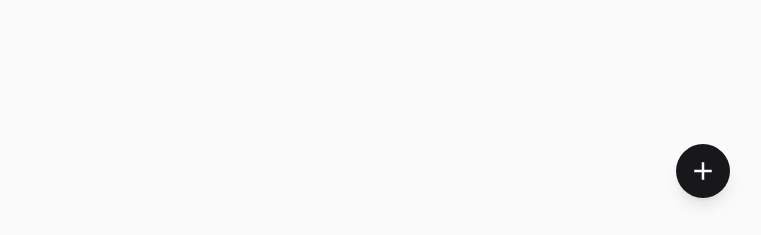
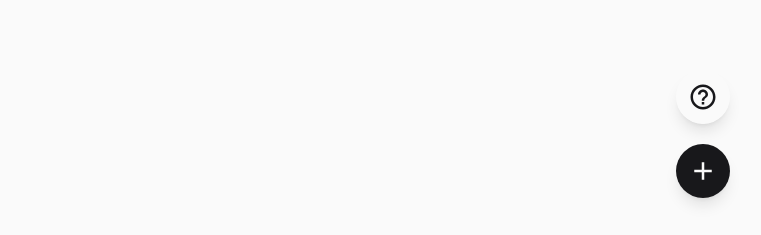
Before and after one commit to iMADi-ARCH/Todolist-zustand, a Next.js app: page / in a window 1280 px wide. Shown: the part 562-797 px from the top of the page, without its empty margins (510-1271 px from the left). Built offline with nearby package versions, Linux system fonts and the light colour scheme.

Commit message:
better help and keyicons

```diff
--- a/src/components/Help/index.tsx
+++ b/src/components/Help/index.tsx
@@ -15,7 +15,12 @@ const Help: FC<HelpProps> = ({ open, onOpenChange, ...props }) => {
     }
 
     return (
-        <Modal open={open} onOpenChange={onOpenChange} {...props} title="Help">
+        <Modal
+            open={open}
+            onOpenChange={onOpenChange}
+            {...props}
+            title="Keyboard Shortcuts"
+        >
             <div className="py-5 flex flex-col gap-10">
                 <div className="flex flex-col gap-1 leading-5">
                     <h2 className="text-lg font-semibold">
@@ -45,6 +50,12 @@ const Help: FC<HelpProps> = ({ open, onOpenChange, ...props }) => {
                         Press <KeyIcon>J</KeyIcon> to scroll down and
                         <KeyIcon>K</KeyIcon> to scroll up
                     </p>
+                </div>{" "}
+                <div className="flex flex-col gap-3 leading-5">
+                    <h2 className="text-lg font-semibold">Help</h2>
+                    <p>
+                        To open this menu press <KeyIcon>/</KeyIcon>
+                    </p>
                 </div>
             </div>
         </Modal>
--- a/src/components/Todos/index.tsx
+++ b/src/components/Todos/index.tsx
@@ -3,7 +3,7 @@ import { useTodosStore } from "@/store";
 import { FC, useEffect, useRef, useState } from "react";
 import Todo from "./Todo";
 import Button from "../ui/Button";
-import { MdAdd } from "react-icons/md";
+import { MdAdd, MdHelp, MdHelpOutline } from "react-icons/md";
 import AddTodoDialog from "./AddTodoDialog";
 import { animated, useTrail, useTransition } from "@react-spring/web";
 import useHotkeys from "./useHotkeys";
@@ -96,14 +96,25 @@ const Todos: FC<TodosProps> = ({}) => {
                 </span>
             ) : null}
 
+            <div className="flex flex-col gap-5 fixed bottom-0 right-0 m-10">
                 <Button
-                className="fixed bottom-0 right-0 rounded-full aspect-square text-3xl p-3 m-10 shadow-lg"
+                    variant="secondary"
+                    className="rounded-full aspect-square text-3xl p-3 shadow-lg"
+                    onClick={() => {
+                        setHelpOpen(true);
+                    }}
+                >
+                    <MdHelpOutline />
+                </Button>
+                <Button
+                    className="rounded-full aspect-square text-3xl p-3 shadow-lg"
                     onClick={() => {
                         setAddTodoOpen(true);
                     }}
                 >
                     <MdAdd />
                 </Button>
+            </div>
 
             <AddTodoDialog open={addTodoOpen} onOpenChange={setAddTodoOpen} />
             <Help open={helpOpen} onOpenChange={setHelpOpen} />
--- a/src/components/ui/KeyIcon.tsx
+++ b/src/components/ui/KeyIcon.tsx
@@ -9,7 +9,7 @@ const KeyIcon: FC<KeyIconProps> = ({ children, className, ...props }) => {
     return (
         <span
             className={cn(
-                "rounded-md text-xs inline-block border p-3 border-b-8 leading-none select-none border-zinc-900 dark:border-zinc-50 active:border-b",
+                "rounded-md text-xs inline-block border px-3 py-2 border-b-8 leading-none select-none border-zinc-900 dark:border-zinc-50 active:border-b",
                 className
             )}
             {...props}
```
Lines whose indentation alone changed are shown as unchanged.
